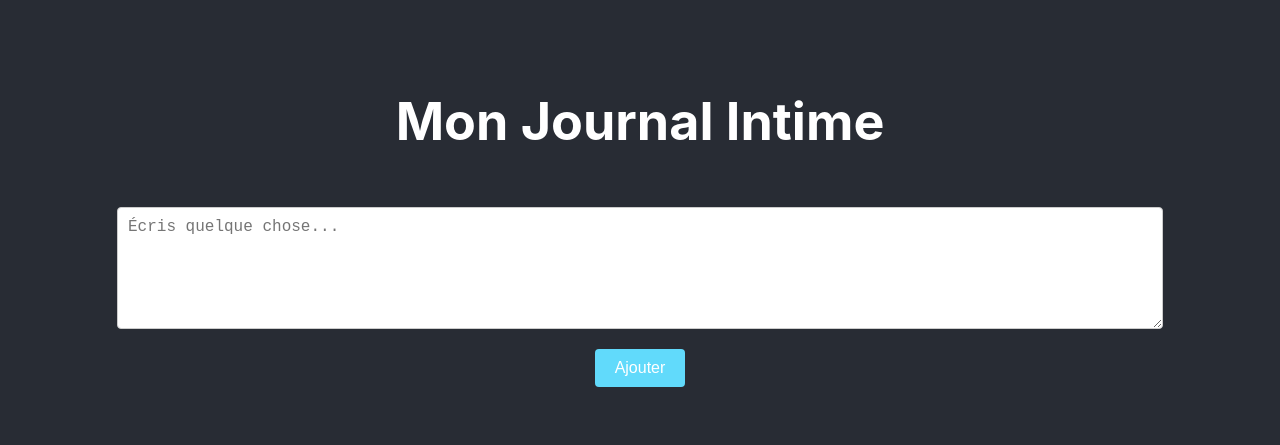
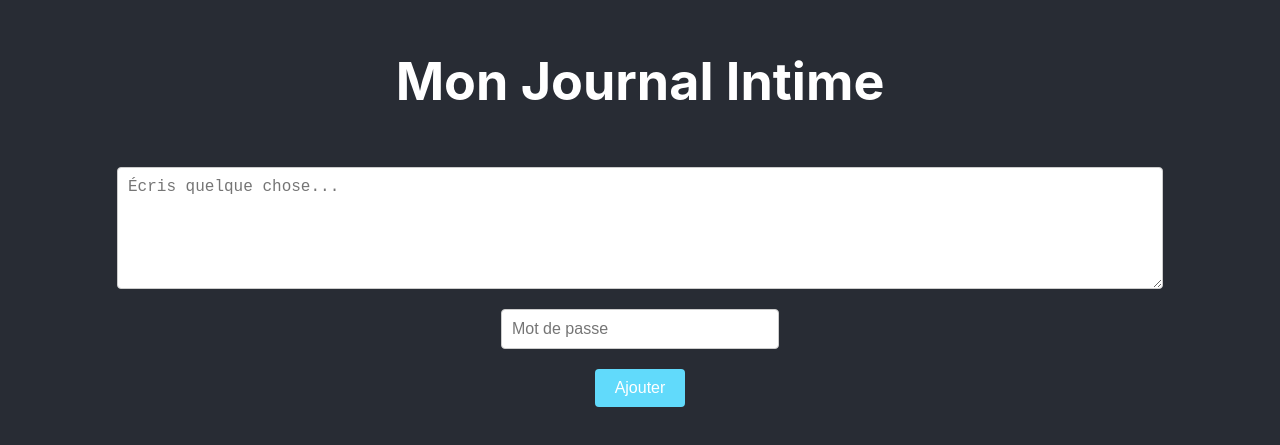
Before and after one commit to elisalenotre/algojs-ecv, a React (Create React App) app in the folder my-app/: page / in a window 1280 px wide. Shown: the part 169-614 px from the top of the page. Built offline with nearby package versions, Linux system fonts and the light colour scheme.

Commit message:
ajout du mdp et d'encryptage

```diff
--- a/my-app/package.json
+++ b/my-app/package.json
@@ -40,5 +40,8 @@
       "last 1 firefox version",
       "last 1 safari version"
     ]
+  },
+  "devDependencies": {
+    "@types/crypto-js": "^4.2.2"
   }
 }
--- a/my-app/src/App.tsx
+++ b/my-app/src/App.tsx
@@ -1,14 +1,18 @@
 import React, { useState } from 'react';
-import './App.css';
 
-function App() {
+const App = () => {
   const [entries, setEntries] = useState<string[]>([]);
   const [newEntry, setNewEntry] = useState<string>('');
+  const [password, setPassword] = useState<string>('');
 
   const handleAddEntry = () => {
-    if (newEntry.trim()) {
-      setEntries([...entries, newEntry]);
+    if (newEntry && password) {
+      const encryptedEntry = CryptoJS.AES.encrypt(newEntry, password).toString();
+      setEntries([...entries, encryptedEntry]);
       setNewEntry('');
+      setPassword('');
+    } else {
+      alert('Veuillez saisir une entrée et un mot de passe.');
     }
   };
 
@@ -21,6 +25,12 @@ function App() {
           onChange={(e) => setNewEntry(e.target.value)}
           placeholder="Écris quelque chose..."
         />
+        <input
+          type="password"
+          value={password}
+          onChange={(e) => setPassword(e.target.value)}
+          placeholder="Mot de passe"
+        />
         <button onClick={handleAddEntry}>Ajouter</button>
         <div className="entries">
           {entries.map((entry, index) => (
@@ -32,6 +42,6 @@ function App() {
       </header>
     </div>
   );
-}
+};
 
 export default App;
--- a/my-app/src/index.css
+++ b/my-app/src/index.css
@@ -35,8 +35,17 @@ textarea {
   border-radius: 4px;
 }
 
+input[type="password"] {
+  width: 20%;
+  padding: 10px;
+  font-size: 16px;
+  border: 1px solid #ccc;
+  border-radius: 4px;
+}
+
 button {
   padding: 10px 20px;
+  margin: 20px 0;
   font-size: 16px;
   color: white;
   background-color: #61dafb;
```
Also changed, not shown: 1 other file (tests, documents, lock files or other folders).
